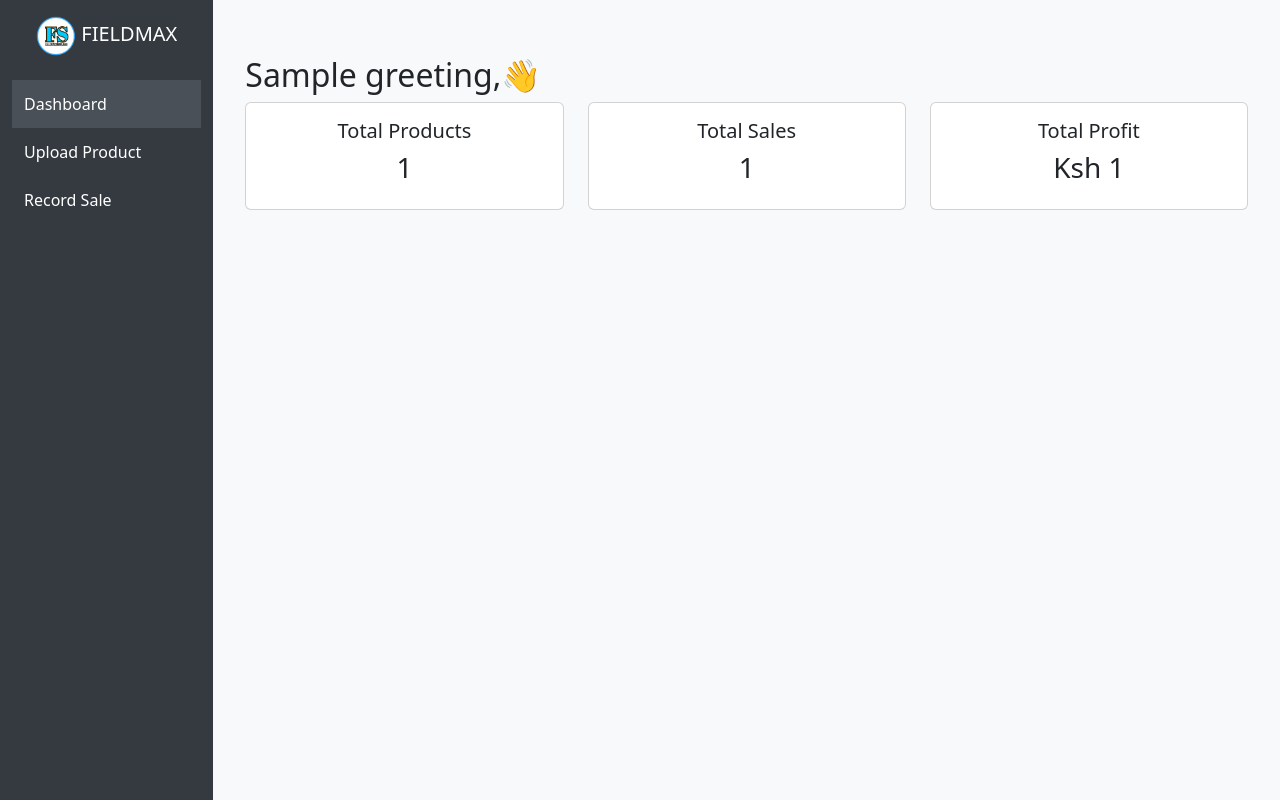
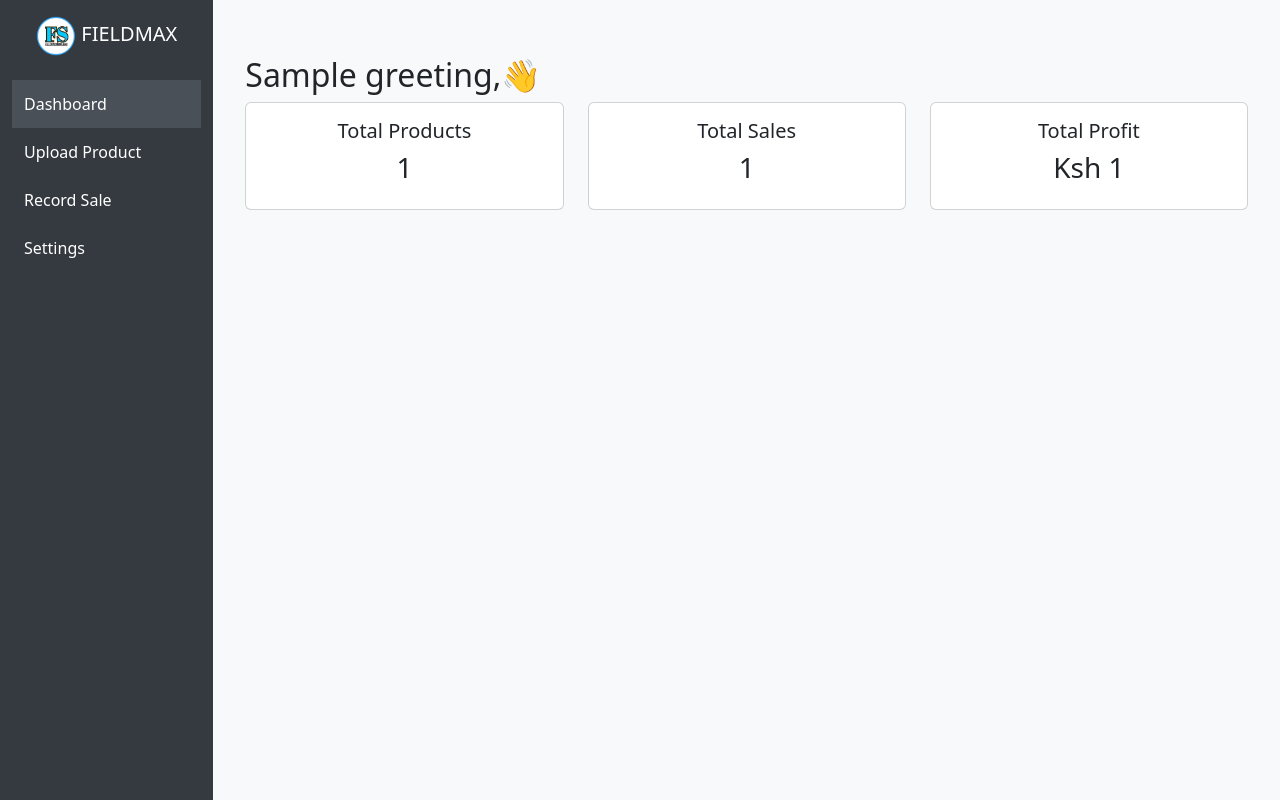
Before and after one commit to Vincentchirchir/fieldmax-sales-app, a Flask app: template templates/dashboard.html in a window 1280 px wide. Run offline with Flask 3, Linux system fonts and the light colour scheme; the template is opened without the code that fills it: most values are stand-ins (such as "Sample title", 1, 10 or a date in 2020); some libraries are stand-ins or nearby versions.

Commit message:
Update dashboard.html

```diff
--- a/templates/dashboard.html
+++ b/templates/dashboard.html
@@ -43,6 +43,10 @@
             <a href="#" class="active" onclick="showSection('dashboard')">Dashboard</a>
             <a href="#" onclick="showSection('upload')">Upload Product</a>
             <a href="#" onclick="showSection('sale')">Record Sale</a>
+
+
+
+            <a href="#" onclick="showSection('settings')">Settings</a>
         </div>
 
         <!-- Main Content -->
```
